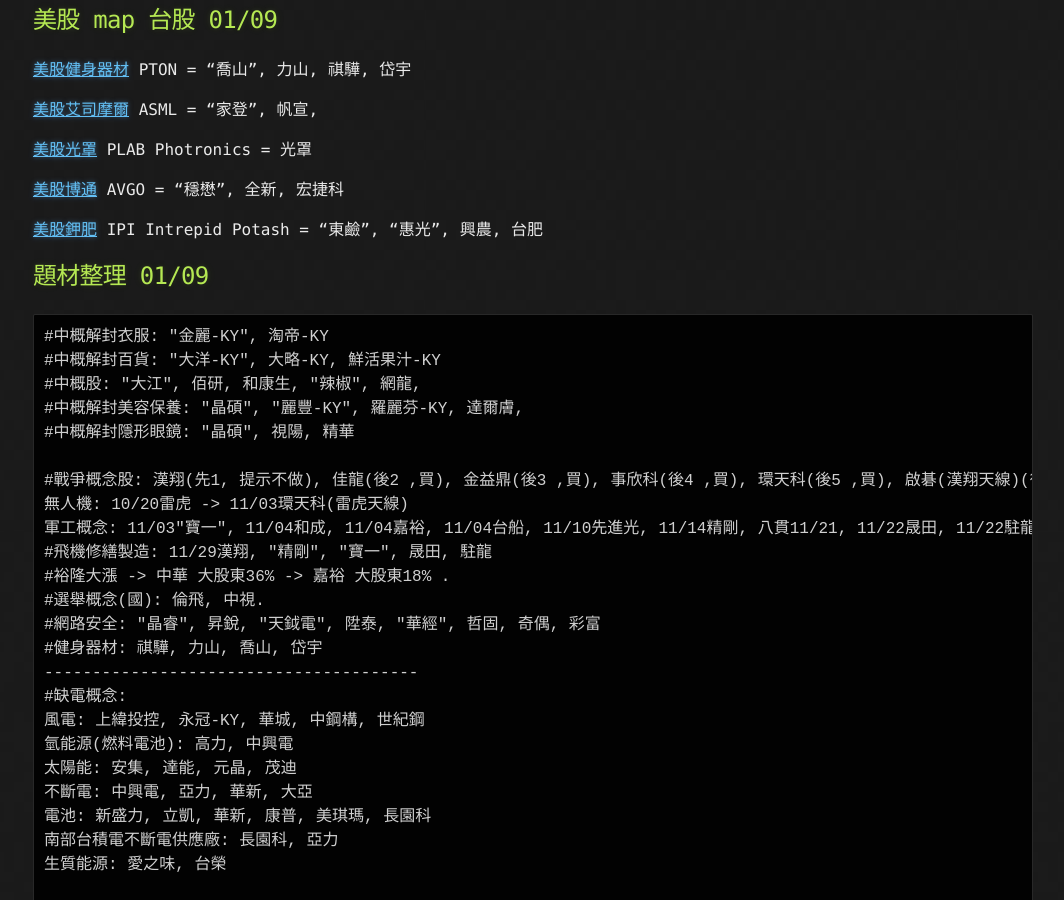
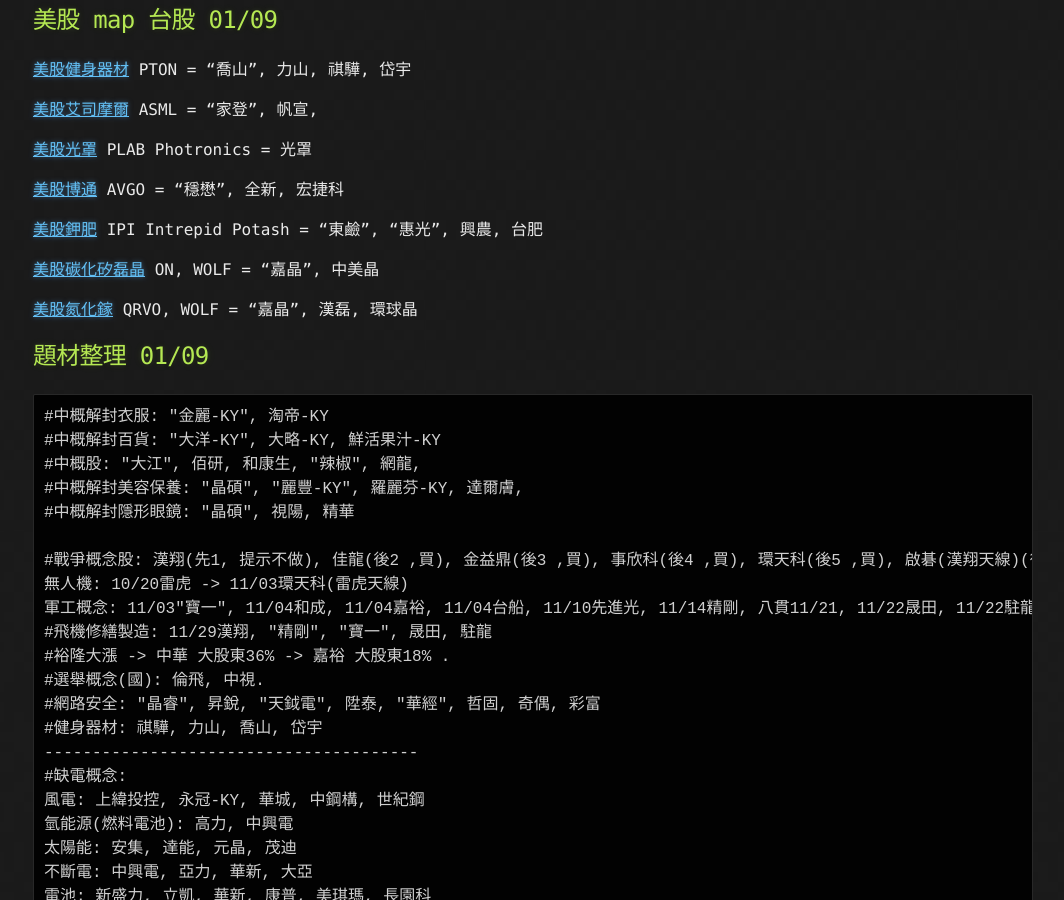
Before and after one commit to lepg5487/Stock_God, a Jekyll site: the page built from index.md, in a window 1280 px wide and 900 px high, scrolled down 76077 px. Shown: the whole window, without its empty margins (107-1171 px from the left). Built offline with Jekyll 4.4.1, drawn with Linux system fonts in a browser that asks for light colours; our own code applies the rules of GitHub Pages for plain Markdown files.

Commit message:
Update index.md

````diff
--- a/index.md
+++ b/index.md
@@ -3073,6 +3073,11 @@
 
 [美股鉀肥](https://statementdog.com/tags/1249) IPI Intrepid Potash = "東鹼", "惠光", 興農, 台肥
 
+[美股碳化矽磊晶](https://statementdog.com/tags/1203) ON, WOLF = "嘉晶", 中美晶
+
+[美股氮化鎵](https://statementdog.com/tags/1168) QRVO, WOLF = "嘉晶", 漢磊, 環球晶
+
+
 
 ## 題材整理 01/09
 ```
````
